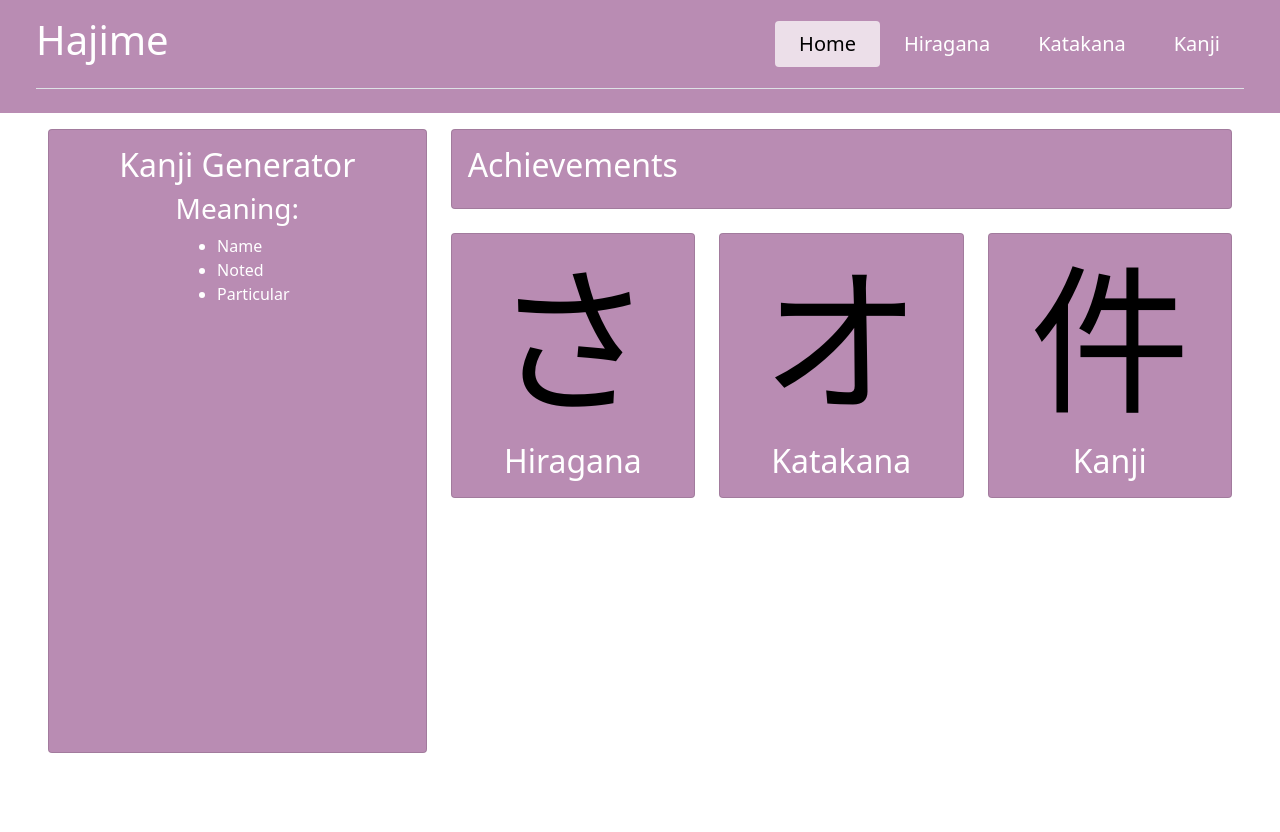
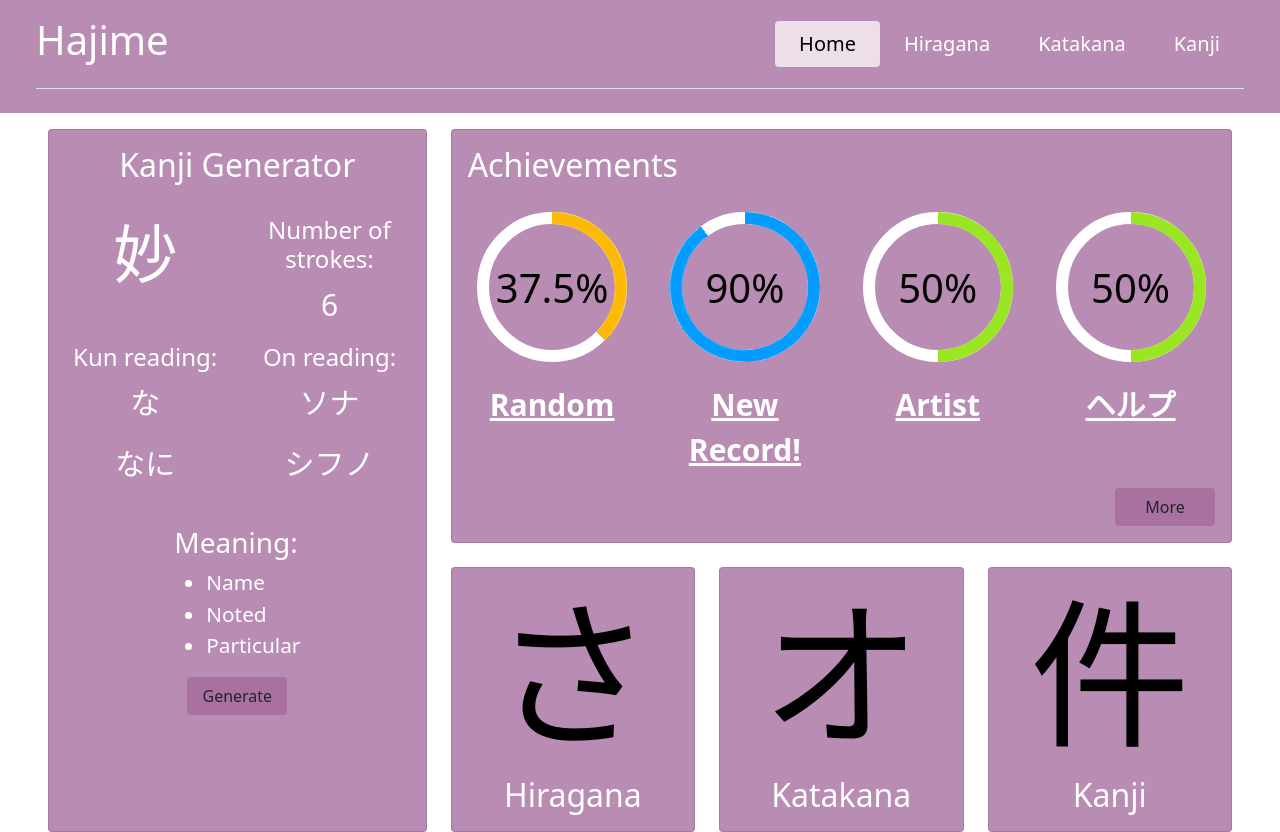
Before and after one commit to CesarMtzV/Hajime-Web, a React (Create React App) app: page / in a window 1280 px wide. Before the commit the page ends 800 px from the top, so only its background shows below. Built offline with nearby package versions, Linux system fonts and the light colour scheme.

Commit message:
v1. cards done

```diff
--- a/src/App.js
+++ b/src/App.js
@@ -23,12 +23,38 @@ function App() {
         <div className='col-md-4'>
           <div className='card d-flex flex-column align-items-center text-white h-100 p-3' style={{backgroundColor: "#b98cb3"}}>
             <h2>Kanji Generator</h2>
-            <h3 className='f-italic'>Meaning:</h3>
-            <ul>
-              <li>Name</li>
-              <li>Noted</li>
-              <li>Particular</li>
-            </ul>
+            <div className='kanji-info py-4'>
+              <div className='row'>
+                <div className='col-md-6'>
+                  <h1>妙</h1>
+                </div>
+                <div className='col-md-6'>
+                  <h4>Number of strokes:</h4>
+                  <p>6</p>
+                </div>
+              </div>
+              <div className='row'>
+                <div className='col-md-6'>
+                  <h4>Kun reading:</h4>
+                  <p>な</p>
+                  <p>なに</p>
+                </div>
+                <div className='col-md-6'>
+                  <h4>On reading:</h4>
+                  <p>ソナ</p>
+                  <p>シフノ</p>
+                </div>
+              </div>
+            </div>
+            <div className='meaning-div'>
+              <h3>Meaning:</h3>
+              <ul>
+                <li>Name</li>
+                <li>Noted</li>
+                <li>Particular</li>
+              </ul>
+            </div>
+            <button type="button" className="btn" style={{width: "100px", backgroundColor: "#a871a0"}}>Generate</button>
           </div>
         </div>
         <div className='col-md-8'>
@@ -36,6 +62,33 @@ function App() {
             <div className='col-md-12'>
               <div className='card text-white p-3' style={{backgroundColor: "#b98cb3"}}>
                 <h2>Achievements</h2>
+                <div className='row achievements-card'>
+                  <div className='col-md-3 d-flex flex-column align-items-center'>
+                    <div class="progress yellow"> <span class="progress-left"> <span class="progress-bar"></span> </span> <span class="progress-right"> <span class="progress-bar"></span> </span>
+                      <div class="progress-value">37.5%</div>
+                    </div>
+                    <p>Random</p>
+                  </div>
+                  <div className='col-md-3  d-flex flex-column align-items-center'>
+                    <div class="progress blue"> <span class="progress-left"> <span class="progress-bar"></span> </span> <span class="progress-right"> <span class="progress-bar"></span> </span>
+                      <div class="progress-value">90%</div>
+                    </div>
+                    <p>New Record!</p>
+                  </div>
+                  <div className='col-md-3  d-flex flex-column align-items-center'>
+                    <div class="progress green"> <span class="progress-left"> <span class="progress-bar"></span> </span> <span class="progress-right"> <span class="progress-bar"></span> </span>
+                      <div class="progress-value">50%</div>
+                    </div>
+                    <p>Artist</p>
+                  </div>
+                  <div className='col-md-3  d-flex flex-column align-items-center'>
+                    <div class="progress green"> <span class="progress-left"> <span class="progress-bar"></span> </span> <span class="progress-right"> <span class="progress-bar"></span> </span>
+                      <div class="progress-value">50%</div>
+                    </div>
+                    <p>ヘルプ</p>
+                  </div>
+                </div>
+                <button type="button" className="btn ms-auto" style={{width: "100px", backgroundColor: "#a871a0"}}>More</button>
               </div>
             </div>
           </div>
```
Also changed, not shown: src/style.css.
